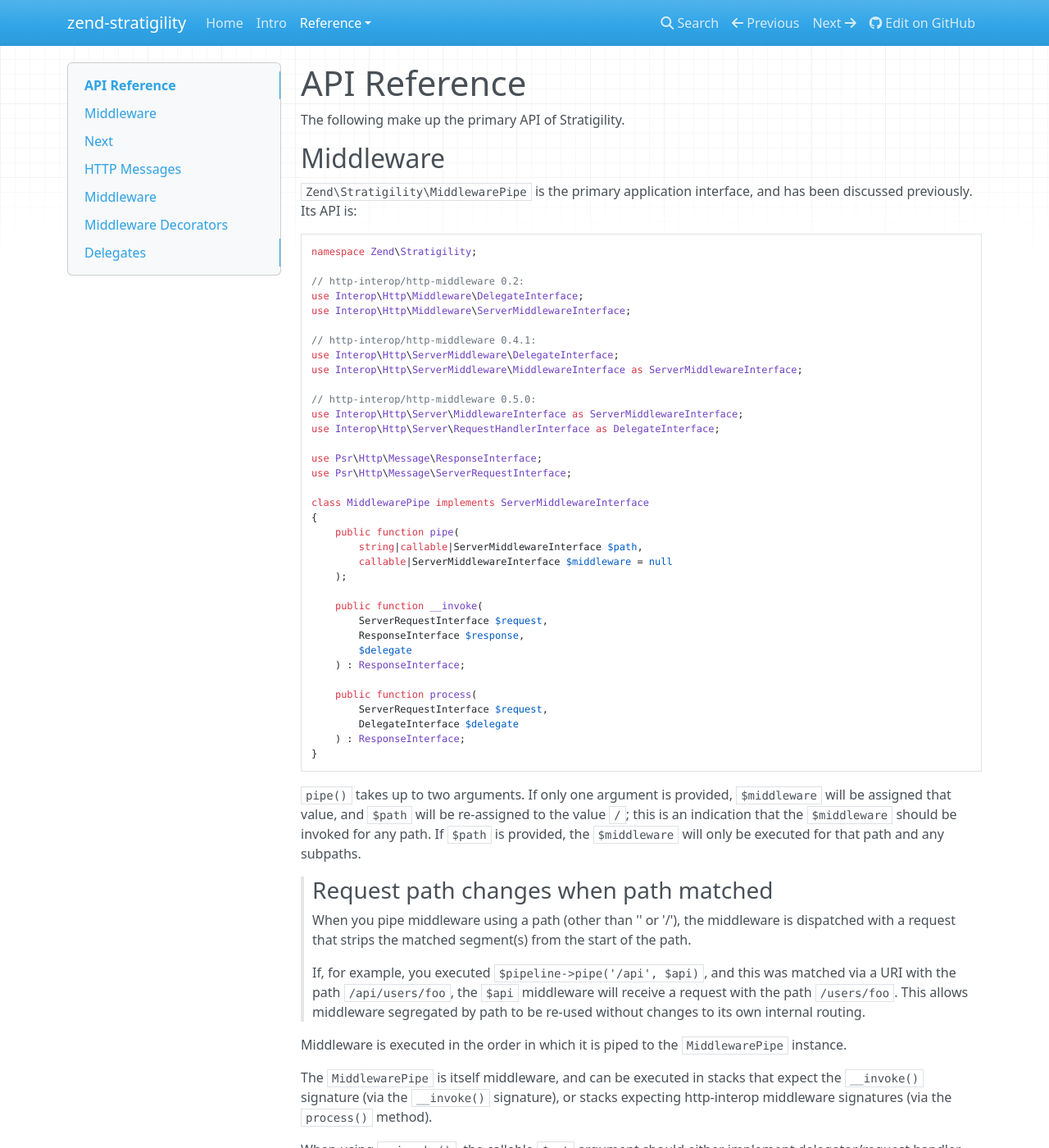
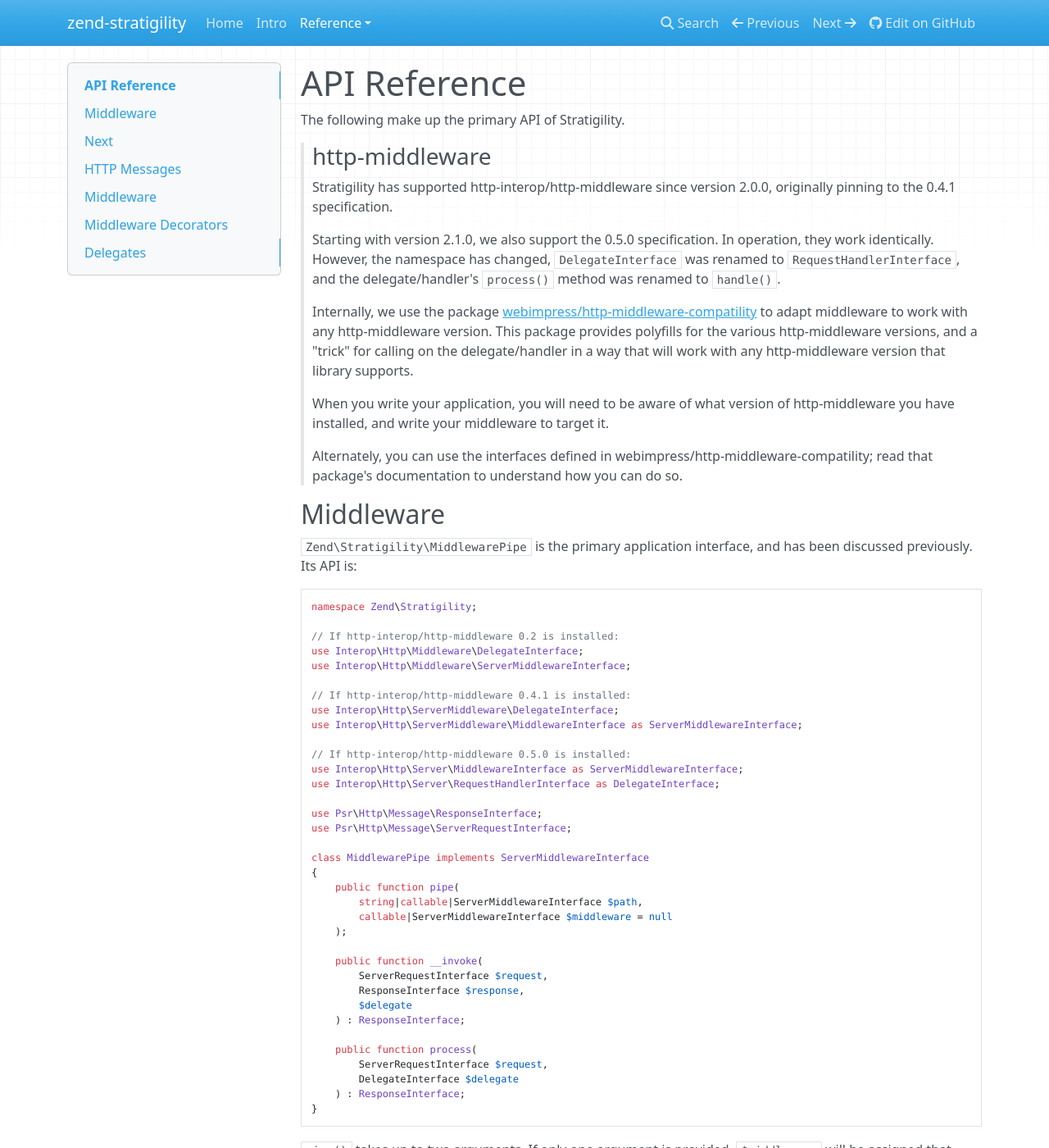
Before and after one commit to zendframework/zend-stratigility, an MkDocs documentation site: the page built from docs/book/api.md, in a window 1280 px wide and 1400 px high. Shown: the whole window at 82% size. Built offline with MkDocs 1.6.1, drawn with Linux system fonts in a browser that asks for light colours; nearby versions of some CDN libraries; old or Windows-style settings are respelled for this version of MkDocs; some of the changed text lies outside the part shown.

Commit message:
Edited changes for #120

````diff
--- a/docs/book/api.md
+++ b/docs/book/api.md
@@ -1,6 +1,30 @@
 # API Reference
 
 The following make up the primary API of Stratigility.
+
+> ### http-middleware
+>
+> Stratigility has supported http-interop/http-middleware since version 2.0.0,
+> originally pinning to the 0.4.1 specification.
+>
+> Starting with version 2.1.0, we also support the 0.5.0 specification. In
+> operation, they work identically. However, the namespace has changed,
+> `DelegateInterface` was renamed to `RequestHandlerInterface`, and the
+> delegate/handler's `process()` method was renamed to `handle()`.
+>
+> Internally, we use the package
+> [webimpress/http-middleware-compatility](https://github.com/webimpress/http-middleware-compatility)
+> to adapt middleware to work with any http-middleware version.  This package
+> provides polyfills for the various http-middleware versions, and a "trick" for
+> calling on the delegate/handler in a way that will work with any http-middleware
+> version that library supports.
+>
+> When you write your application, you will need to be aware of what version of
+> http-middleware you have installed, and write your middleware to target it.
+>
+> Alternately, you can use the interfaces defined in
+> webimpress/http-middleware-compatility; read that package's documentation to
+> understand how you can do so.
 
 ## Middleware
 
@@ -10,15 +34,15 @@ has been discussed previously. Its API is:
 ```php
 namespace Zend\Stratigility;
 
-// http-interop/http-middleware 0.2:
+// If http-interop/http-middleware 0.2 is installed:
 use Interop\Http\Middleware\DelegateInterface;
 use Interop\Http\Middleware\ServerMiddlewareInterface;
 
-// http-interop/http-middleware 0.4.1:
+// If http-interop/http-middleware 0.4.1 is installed:
 use Interop\Http\ServerMiddleware\DelegateInterface;
 use Interop\Http\ServerMiddleware\MiddlewareInterface as ServerMiddlewareInterface;
 
-// http-interop/http-middleware 0.5.0:
+// If http-interop/http-middleware 0.5.0 is installed:
 use Interop\Http\Server\MiddlewareInterface as ServerMiddlewareInterface;
 use Interop\Http\Server\RequestHandlerInterface as DelegateInterface;
 
@@ -207,7 +231,7 @@ function ($request, DelegateInterface $delegate) use ($bodyParser)
     );
 }
 
-// http-interop/http-middlewre 0.5.0 invokable:
+// http-interop/http-middleware 0.5.0 invokable:
 function ($request, RequestHandlerInterface $handler) use ($bodyParser)
 {
     $bodyParams = $bodyParser($request);
@@ -306,28 +330,28 @@ If your middleware is not capable of returning a response, or a particular path
 in the middleware cannot return a response, return the result of executing the
 delegate.
 
-If using the legacy middleware signature, invoke the `$next` argument:
+When using the legacy middleware signature, invoke the `$next` argument:
 
 ```php
 return $next($request, $response);
 ```
 
-If using `http-interop/http-middleware` in version lower than 0.5.0,
-then the interface is `DelegateInterface`, invoke its `process()` method:
+If you are using `http-interop/http-middleware` in versions lower than 0.5.0,
+then the delegate implements `DelegateInterface`; invoke its `process()` method:
 
 ```php
 return $delegate->process($request);
 ```
 
-If using `http-interop/http-middleware` in version 0.5.0 or above,
-then the interface is `RequestHandlerInterface`, invoke its `handle()` method:
+If you are using `http-interop/http-middleware` versions 0.5.0 or above, then
+the delegate implements `RequestHandlerInterface`; invoke its `handle()` method:
+
 ```php
 return $handler->handle($request);
 ```
 
 **Middleware should always return a response, and, if it cannot, return the
 result of delegation.**
-
 
 ### Raising an error condition
 
@@ -444,23 +468,23 @@ Two versions exist:
 
 - `Zend\Stratigility\Middleware\CallableMiddlewareWrapper` will wrap a callable
   that defines exactly two arguments, with the second type-hinting on the
-  http-interop/http-middleware `DelegateInterface` (version < 0.5):
+  http-interop/http-middleware `DelegateInterface` (versions &lt; 0.5):
 
   ```php
   $middleware = new CallableMiddlewareWrapper(
-    function ($request, DelegateInterface $delegate) {
-        // ...
-    }
+      function ($request, DelegateInterface $delegate) {
+          // ...
+      }
   );
   ```
 
-  or `RequestHandlerInterface` (version 0.5.0):
+  or `RequestHandlerInterface` (versions 0.5.0 or greater):
 
   ```php
   $middleware = new CallableMiddlewareWrapper(
-    function ($request, RequestHandlerInterface $handler) {
-        // ...
-    }
+      function ($request, RequestHandlerInterface $handler) {
+          // ...
+      }
   );
   ```
 
--- a/mkdocs.yml
+++ b/mkdocs.yml
@@ -16,4 +16,4 @@ pages:
 site_name: zend-stratigility
 site_description: zend-stratigility
 repo_url: 'https://github.com/zendframework/zend-stratigility'
-copyright: 'Copyright (c) 2017 <a href="http://www.zend.com/">Zend Technologies USA Inc.</a>'
+copyright: 'Copyright (c) 2016-2017 <a href="http://www.zend.com/">Zend Technologies USA Inc.</a>'
````
Also changed, not shown: docs/book/creating-middleware.md (+5 -5 lines), docs/book/install.md (+7 -6 lines), docs/book/middleware.md (+12 -12 lines).
